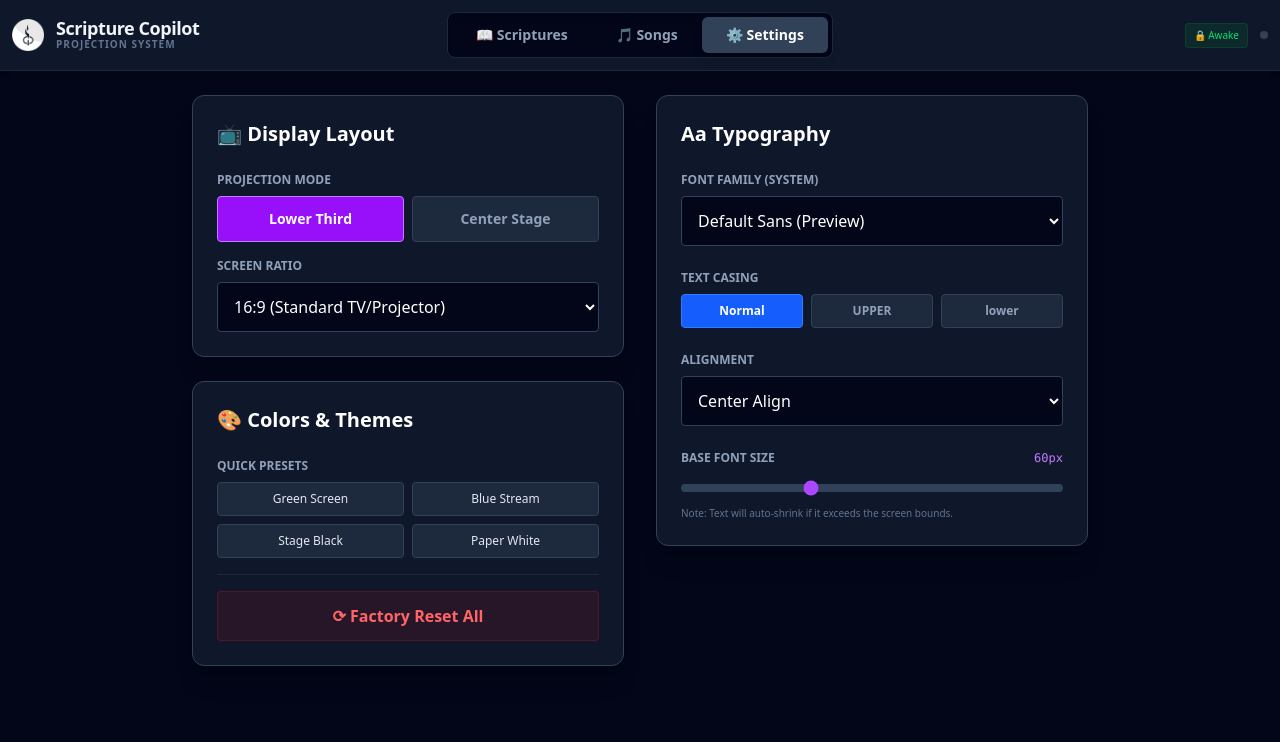
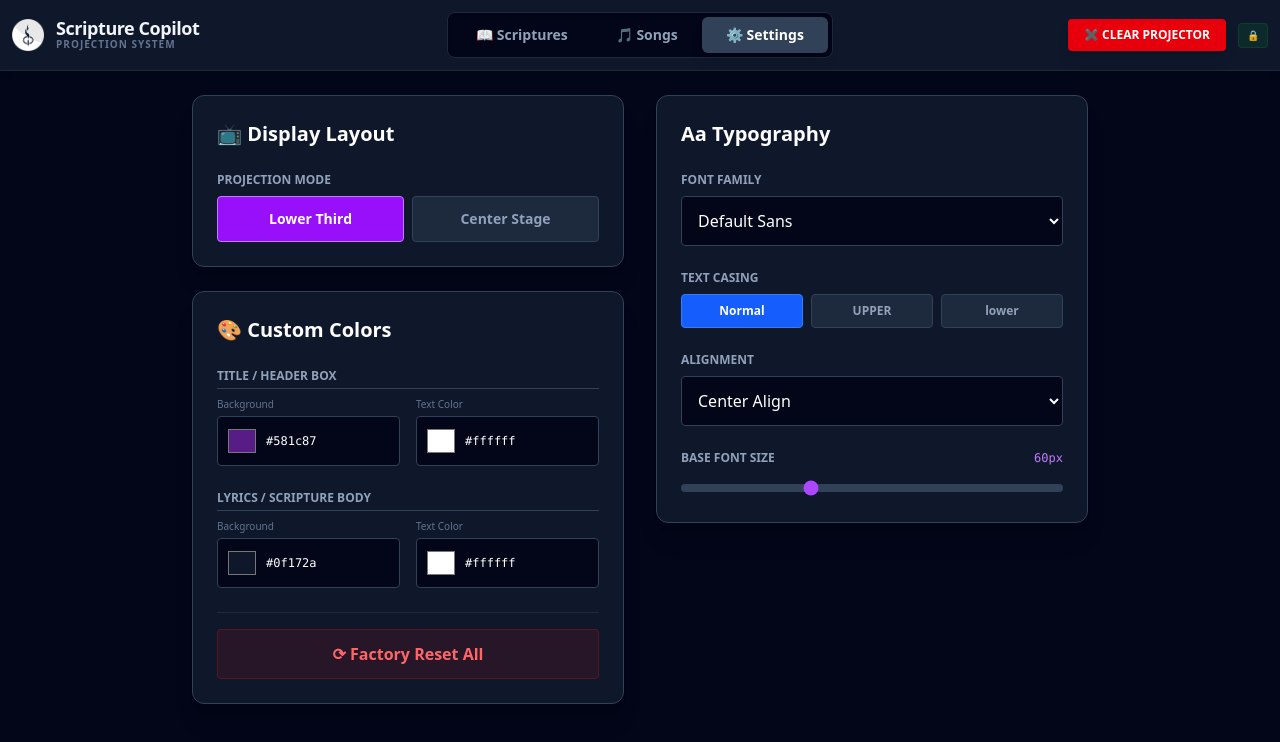
Before and after one commit to asejik/scripture-copilot, a React (Vite) app: page / in a window 1280 px wide. Both pictures are taken after a click on the button "⚙️ Settings". Shown: the top 742 px of the page. Built offline with nearby package versions, Linux system fonts and the light colour scheme.

Commit message:
feat: add granular color settings, global clear button, and hide irrelevant options based on layout

```diff
--- a/src/context/ProjectionContext.jsx
+++ b/src/context/ProjectionContext.jsx
@@ -16,8 +16,23 @@ export const ProjectionProvider = ({ children }) => {
     try { return localStorage.getItem('projection_layout_mode') || 'LOWER_THIRD'; } catch (e) { return 'LOWER_THIRD'; }
   });
 
+  // UPDATED: Theme now has 4 colors (Header vs Body)
   const [theme, setTheme] = useState(() => {
-    try { return JSON.parse(localStorage.getItem('projection_theme')) || { backgroundColor: '#00b140', textColor: '#ffffff' }; } catch (e) { return { backgroundColor: '#00b140', textColor: '#ffffff' }; }
+    try {
+        return JSON.parse(localStorage.getItem('projection_theme')) || {
+            backgroundColor: '#0f172a', // Slate 900
+            textColor: '#ffffff',
+            headerBackgroundColor: '#581c87', // Purple 900
+            headerTextColor: '#ffffff'
+        };
+    } catch (e) {
+        return {
+            backgroundColor: '#0f172a',
+            textColor: '#ffffff',
+            headerBackgroundColor: '#581c87',
+            headerTextColor: '#ffffff'
+        };
+    }
   });
 
   const [textAlign, setTextAlign] = useState(() => {
@@ -28,7 +43,6 @@ export const ProjectionProvider = ({ children }) => {
     try { return localStorage.getItem('projection_aspect_ratio') || '16:9'; } catch (e) { return '16:9'; }
   });
 
-  // --- NEW: TEXT CASE & FONT FAMILY ---
   const [textTransform, setTextTransform] = useState(() => {
     try { return localStorage.getItem('projection_text_transform') || 'none'; } catch (e) { return 'none'; }
   });
@@ -36,7 +50,6 @@ export const ProjectionProvider = ({ children }) => {
   const [fontFamily, setFontFamily] = useState(() => {
     try { return localStorage.getItem('projection_font_family') || 'sans-serif'; } catch (e) { return 'sans-serif'; }
   });
-  // ------------------------------------
 
   const [currentSlideIndex, setCurrentSlideIndex] = useState(0);
   const [slides, setSlides] = useState([]);
@@ -105,7 +118,6 @@ export const ProjectionProvider = ({ children }) => {
         } else if (type === 'UPDATE_STYLE') {
           setFontSize(payload.fontSize);
           localStorage.setItem('projection_font_size', payload.fontSize);
-          // Sync new props
           if(payload.textTransform) { setTextTransform(payload.textTransform); localStorage.setItem('projection_text_transform', payload.textTransform); }
           if(payload.fontFamily) { setFontFamily(payload.fontFamily); localStorage.setItem('projection_font_family', payload.fontFamily); }
         } else if (type === 'UPDATE_LAYOUT') {
@@ -154,9 +166,15 @@ export const ProjectionProvider = ({ children }) => {
   const updateLayoutMode = (m) => { setLayoutMode(m); try { localStorage.setItem('projection_layout_mode', m); } catch(e){} broadcast('UPDATE_LAYOUT', { layoutMode: m }); };
   const updateTextAlign = (a) => { setTextAlign(a); try { localStorage.setItem('projection_text_align', a); } catch(e){} broadcast('UPDATE_ALIGN', { textAlign: a }); };
   const updateAspectRatio = (r) => { setAspectRatio(r); try { localStorage.setItem('projection_aspect_ratio', r); } catch(e){} broadcast('UPDATE_ASPECT', { aspectRatio: r }); };
-  const updateTheme = (k, v) => { const t = { ...theme, [k]: v }; setTheme(t); try { localStorage.setItem('projection_theme', JSON.stringify(t)); } catch(e){} broadcast('UPDATE_THEME', { theme: t }); };
 
-  // Update Style (Font size, family, transform)
+  // Update Theme now handles 4 values
+  const updateTheme = (newThemePartial) => {
+      const t = { ...theme, ...newThemePartial };
+      setTheme(t);
+      try { localStorage.setItem('projection_theme', JSON.stringify(t)); } catch(e){}
+      broadcast('UPDATE_THEME', { theme: t });
+  };
+
   const updateStyle = (newStyle) => {
       if(newStyle.fontSize) { setFontSize(newStyle.fontSize); try { localStorage.setItem('projection_font_size', newStyle.fontSize); } catch(e){} }
       if(newStyle.textTransform) { setTextTransform(newStyle.textTransform); try { localStorage.setItem('projection_text_transform', newStyle.textTransform); } catch(e){} }
@@ -174,7 +192,7 @@ export const ProjectionProvider = ({ children }) => {
     updateLayoutMode('LOWER_THIRD');
     updateTextAlign('center');
     updateAspectRatio('16:9');
-    const defaultTheme = { backgroundColor: '#00b140', textColor: '#ffffff' };
+    const defaultTheme = { backgroundColor: '#0f172a', textColor: '#ffffff', headerBackgroundColor: '#581c87', headerTextColor: '#ffffff' };
     setTheme(defaultTheme); try { localStorage.setItem('projection_theme', JSON.stringify(defaultTheme)); } catch(e){} broadcast('UPDATE_THEME', { theme: defaultTheme });
   };
 
@@ -182,7 +200,7 @@ export const ProjectionProvider = ({ children }) => {
     <ProjectionContext.Provider value={{
         liveScripture, projectScripture, projectSong, clearProjection, nextSlide, prevSlide, currentSlideIndex,
         totalSlides: slides.length, slides, jumpToSlide,
-        fontSize, textTransform, fontFamily, updateStyle, // EXPORT NEW
+        fontSize, textTransform, fontFamily, updateStyle,
         theme, updateTheme,
         layoutMode, updateLayoutMode, textAlign, updateTextAlign,
         aspectRatio, updateAspectRatio, resetSettings
--- a/src/features/audio/AudioMonitor.jsx
+++ b/src/features/audio/AudioMonitor.jsx
@@ -184,7 +184,6 @@ const AudioMonitor = () => {
         <div className="p-4 bg-slate-800 border-t border-slate-700 flex flex-col gap-3 shrink-0">
             <div className="flex gap-3">
                 <button onClick={isListening ? stopListening : startListening} className={`px-4 py-2 rounded-lg font-medium text-white transition-colors cursor-pointer flex-1 ${isListening ? 'bg-red-600 hover:bg-red-500' : 'bg-emerald-600 hover:bg-emerald-500'}`}>{isListening ? 'Stop Mic' : 'Start Mic'}</button>
-                <button onClick={resetTranscript} className="px-4 py-2 bg-slate-700 text-slate-200 rounded-lg hover:bg-slate-600 cursor-pointer">Clear Text</button>
             </div>
             <div className="relative">
                 <form onSubmit={handleManualSearch} className="flex gap-2">
@@ -240,11 +239,6 @@ const AudioMonitor = () => {
                     <button onClick={clearProjection} className="text-xs bg-slate-700 hover:bg-red-600 text-white px-3 py-1 rounded transition-colors cursor-pointer" title="[Esc]">Clear</button>
                 </div>
             </div>
-
-            {/* CLEANED UP: Settings bar removed (Now in Settings Tab) */}
-            <div className="bg-slate-950 p-2 rounded border border-slate-800 text-center">
-                <span className="text-[10px] text-slate-500 italic">Visual settings moved to ⚙️ Settings Tab</span>
-            </div>
         </div>
 
         <div className="flex-1 bg-slate-900 p-4 overflow-y-auto space-y-4">
--- a/src/features/display/OverlayView.jsx
+++ b/src/features/display/OverlayView.jsx
@@ -2,19 +2,16 @@ import React, { useRef, useLayoutEffect, useState, useEffect } from 'react';
 import { useProjection } from '../../context/ProjectionContext';
 
 const OverlayView = () => {
-  // NEW: Import textTransform and fontFamily from context
   const { liveScripture, fontSize, theme, layoutMode, textAlign, aspectRatio, textTransform, fontFamily } = useProjection();
 
   const containerRef = useRef(null);
   const boxRef = useRef(null);
 
-  // ... (Keep existing useLayoutEffect logic exactly the same) ...
   useLayoutEffect(() => {
     if (!containerRef.current || !boxRef.current) return;
-
     const content = containerRef.current;
 
-    content.style.fontSize = `${fontSize}px`; // Reset first
+    content.style.fontSize = `${fontSize}px`;
 
     let currentSize = fontSize;
     let iterations = 0;
@@ -28,13 +25,12 @@ const OverlayView = () => {
       content.style.fontSize = `${currentSize}px`;
       iterations++;
     }
-  }, [liveScripture, fontSize, layoutMode, aspectRatio, textAlign, textTransform, fontFamily]); // Add new deps
+  }, [liveScripture, fontSize, layoutMode, aspectRatio, textAlign, textTransform, fontFamily]);
 
   const isLowerThird = layoutMode === 'LOWER_THIRD';
   const isUltraWide = aspectRatio === '12:5';
   const hasSecondary = !!liveScripture?.secondaryText;
 
-  // ... (Keep styles wrapperStyle and bodyStyle exactly the same) ...
   const wrapperStyle = isLowerThird
     ? { position: 'absolute', bottom: '40px', left: '50%', transform: 'translateX(-50%)', width: '90%', height: '280px', display: 'flex', flexDirection: 'column', justifyContent: 'flex-end', zIndex: 50 }
     : { position: 'absolute', top: '50%', left: '50%', transform: 'translate(-50%, -50%)', width: isUltraWide ? '95%' : '85%', height: isUltraWide ? '60%' : '80%', display: 'flex', flexDirection: 'column', justifyContent: 'flex-start', zIndex: 50 };
@@ -44,30 +40,46 @@ const OverlayView = () => {
     : { height: '100%', width: '100%', display: 'flex', alignItems: 'flex-start', justifyContent: 'center', padding: isUltraWide ? '40px 60px' : '60px 40px', textAlign: 'center', overflow: 'hidden' };
 
   return (
-    <div className="min-h-screen w-full relative overflow-hidden transition-colors duration-300" style={{ backgroundColor: theme.backgroundColor }}>
+    <div className="min-h-screen w-full relative overflow-hidden transition-colors duration-300" style={{ backgroundColor: 'black' }}>
       {!liveScripture ? (
-        <div className="absolute top-0 left-0 p-4 text-white/50 font-mono text-sm">● Projector Ready ({layoutMode} - {aspectRatio}). Waiting for input...</div>
+        <div className="absolute top-0 left-0 p-4 text-white/50 font-mono text-sm">● Projector Ready ({layoutMode}). Waiting for input...</div>
       ) : (
         <div style={wrapperStyle} className="animate-in zoom-in-95 fade-in duration-300">
-          <div className={`bg-purple-900 text-white px-6 py-2 inline-block rounded-t-xl font-bold text-2xl shadow-lg border-t border-l border-r border-purple-400 relative z-20 ${!isLowerThird && "mx-auto"}`}>
+
+          {/* HEADER TAB - Uses Custom Header Colors */}
+          <div
+            style={{
+                backgroundColor: theme.headerBackgroundColor || '#581c87',
+                color: theme.headerTextColor || '#ffffff',
+                borderColor: theme.headerBackgroundColor
+            }}
+            className={`px-6 py-2 inline-block rounded-t-xl font-bold text-2xl shadow-lg border-t border-l border-r relative z-20 ${!isLowerThird && "mx-auto"}`}
+          >
             {liveScripture.reference}
           </div>
 
-          <div ref={boxRef} className={`bg-slate-900/95 shadow-2xl border border-slate-700 w-full relative z-10 ${isLowerThird ? "rounded-tr-xl rounded-tl-xl rounded-bl-xl rounded-br-xl" : "rounded-xl"}`} style={bodyStyle}>
+          {/* MAIN BOX - Uses Custom Body Colors */}
+          <div
+            ref={boxRef}
+            style={{
+                ...bodyStyle,
+                backgroundColor: theme.backgroundColor || '#0f172a',
+                borderColor: '#334155'
+            }}
+            className={`shadow-2xl border w-full relative z-10 ${isLowerThird ? "rounded-tr-xl rounded-tl-xl rounded-bl-xl rounded-br-xl" : "rounded-xl"}`}
+          >
             <div
                 ref={containerRef}
                 style={{
-                    color: theme.textColor,
+                    color: theme.textColor || '#ffffff',
                     width: '100%',
                     height: '100%',
                     overflow: 'hidden',
                     wordWrap: 'break-word',
                     whiteSpace: 'pre-wrap',
                     margin: 0,
-                    // --- NEW STYLES APPLIED HERE ---
                     textTransform: textTransform,
                     fontFamily: fontFamily,
-                    // -------------------------------
                     display: hasSecondary ? 'grid' : 'flex',
                     flexDirection: 'column',
                     justifyContent: isLowerThird ? 'center' : 'flex-start',
--- a/src/features/settings/SettingsDashboard.jsx
+++ b/src/features/settings/SettingsDashboard.jsx
@@ -15,31 +15,19 @@ const SYSTEM_FONTS = [
   { name: 'Impact', value: 'Impact, sans-serif' },
 ];
 
-const THEMES = {
-  'Green Screen': { backgroundColor: '#00b140', textColor: '#ffffff' },
-  'Blue Stream': { backgroundColor: '#0047b1', textColor: '#ffffff' },
-  'Stage Black': { backgroundColor: '#000000', textColor: '#ffffff' },
-  'Paper White': { backgroundColor: '#ffffff', textColor: '#000000' },
-};
-
 const SettingsDashboard = () => {
   const {
     fontSize, updateStyle, textTransform, fontFamily,
     layoutMode, updateLayoutMode,
     textAlign, updateTextAlign,
     aspectRatio, updateAspectRatio,
-    updateTheme, resetSettings
+    theme, updateTheme, resetSettings
   } = useProjection();
-
-  const applyPreset = (presetName) => {
-    const p = THEMES[presetName];
-    if (p) { updateTheme('backgroundColor', p.backgroundColor); updateTheme('textColor', p.textColor); }
-  };
 
   return (
     <div className="grid grid-cols-1 md:grid-cols-2 gap-8 max-w-4xl mx-auto">
 
-      {/* --- COLUMN 1: LAYOUT & DISPLAY --- */}
+      {/* --- COLUMN 1: LAYOUT & COLORS --- */}
       <div className="space-y-6">
         <div className="bg-slate-900 border border-slate-700 rounded-xl p-6 shadow-xl">
           <h2 className="text-xl font-bold text-white mb-6 flex items-center gap-2">📺 Display Layout</h2>
@@ -63,28 +51,63 @@ const SettingsDashboard = () => {
               </div>
             </div>
 
-            <div>
+            {/* HIDE Screen Ratio if Lower Third is selected */}
+            {layoutMode !== 'LOWER_THIRD' && (
+                <div className="animate-in fade-in slide-in-from-top-2">
                 <label className="block text-xs font-bold text-slate-400 uppercase mb-2">Screen Ratio</label>
                 <select value={aspectRatio} onChange={(e) => updateAspectRatio(e.target.value)} className="w-full bg-slate-950 border border-slate-700 rounded p-3 text-white focus:border-purple-500 outline-none">
                     <option value="16:9">16:9 (Standard TV/Projector)</option>
                     <option value="12:5">12:5 (Ultra-Wide LED Wall)</option>
                 </select>
                 </div>
+            )}
           </div>
         </div>
 
         <div className="bg-slate-900 border border-slate-700 rounded-xl p-6 shadow-xl">
-          <h2 className="text-xl font-bold text-white mb-6 flex items-center gap-2">🎨 Colors & Themes</h2>
+          <h2 className="text-xl font-bold text-white mb-6 flex items-center gap-2">🎨 Custom Colors</h2>
 
-          <div className="space-y-4">
+          <div className="space-y-6">
+
+            {/* Header Colors */}
             <div>
-                <label className="block text-xs font-bold text-slate-400 uppercase mb-2">Quick Presets</label>
-                <div className="grid grid-cols-2 gap-2">
-                    {Object.keys(THEMES).map(t => (
-                        <button key={t} onClick={() => applyPreset(t)} className="bg-slate-800 hover:bg-slate-700 text-slate-200 text-xs py-2 px-3 rounded border border-slate-700 transition-colors">
-                            {t}
-                        </button>
-                    ))}
+                <label className="block text-xs font-bold text-slate-400 uppercase mb-2 border-b border-slate-700 pb-1">Title / Header Box</label>
+                <div className="grid grid-cols-2 gap-4">
+                    <div>
+                        <span className="text-[10px] text-slate-500 mb-1 block">Background</span>
+                        <div className="flex items-center gap-2 bg-slate-950 p-2 rounded border border-slate-700">
+                            <input type="color" value={theme.headerBackgroundColor || '#581c87'} onChange={(e) => updateTheme({ headerBackgroundColor: e.target.value })} className="w-8 h-8 rounded cursor-pointer border-none bg-transparent" />
+                            <span className="text-xs font-mono">{theme.headerBackgroundColor}</span>
+                        </div>
+                    </div>
+                    <div>
+                        <span className="text-[10px] text-slate-500 mb-1 block">Text Color</span>
+                        <div className="flex items-center gap-2 bg-slate-950 p-2 rounded border border-slate-700">
+                            <input type="color" value={theme.headerTextColor || '#ffffff'} onChange={(e) => updateTheme({ headerTextColor: e.target.value })} className="w-8 h-8 rounded cursor-pointer border-none bg-transparent" />
+                            <span className="text-xs font-mono">{theme.headerTextColor}</span>
+                        </div>
+                    </div>
+                </div>
+            </div>
+
+            {/* Body Colors */}
+            <div>
+                <label className="block text-xs font-bold text-slate-400 uppercase mb-2 border-b border-slate-700 pb-1">Lyrics / Scripture Body</label>
+                <div className="grid grid-cols-2 gap-4">
+                    <div>
+                        <span className="text-[10px] text-slate-500 mb-1 block">Background</span>
+                        <div className="flex items-center gap-2 bg-slate-950 p-2 rounded border border-slate-700">
+                            <input type="color" value={theme.backgroundColor || '#0f172a'} onChange={(e) => updateTheme({ backgroundColor: e.target.value })} className="w-8 h-8 rounded cursor-pointer border-none bg-transparent" />
+                            <span className="text-xs font-mono">{theme.backgroundColor}</span>
+                        </div>
+                    </div>
+                    <div>
+                        <span className="text-[10px] text-slate-500 mb-1 block">Text Color</span>
+                        <div className="flex items-center gap-2 bg-slate-950 p-2 rounded border border-slate-700">
+                            <input type="color" value={theme.textColor || '#ffffff'} onChange={(e) => updateTheme({ textColor: e.target.value })} className="w-8 h-8 rounded cursor-pointer border-none bg-transparent" />
+                            <span className="text-xs font-mono">{theme.textColor}</span>
+                        </div>
+                    </div>
                 </div>
             </div>
 
@@ -97,26 +120,19 @@ const SettingsDashboard = () => {
         </div>
       </div>
 
-      {/* --- COLUMN 2: TYPOGRAPHY --- */}
+      {/* --- COLUMN 2: TYPOGRAPHY (Unchanged, just kept for context) --- */}
       <div className="space-y-6">
         <div className="bg-slate-900 border border-slate-700 rounded-xl p-6 shadow-xl">
           <h2 className="text-xl font-bold text-white mb-6 flex items-center gap-2">Aa Typography</h2>
 
           <div className="space-y-6">
-
-            {/* Font Family */}
             <div>
-              <label className="block text-xs font-bold text-slate-400 uppercase mb-2">Font Family (System)</label>
+              <label className="block text-xs font-bold text-slate-400 uppercase mb-2">Font Family</label>
               <select value={fontFamily} onChange={(e) => updateStyle({ fontFamily: e.target.value })} className="w-full bg-slate-950 border border-slate-700 rounded p-3 text-white focus:border-purple-500 outline-none font-sans">
-                {SYSTEM_FONTS.map(font => (
-                    <option key={font.value} value={font.value} style={{ fontFamily: font.value }}>
-                        {font.name} (Preview)
-                    </option>
-                ))}
+                {SYSTEM_FONTS.map(font => ( <option key={font.value} value={font.value} style={{ fontFamily: font.value }}>{font.name}</option> ))}
               </select>
             </div>
 
-            {/* Text Case */}
             <div>
               <label className="block text-xs font-bold text-slate-400 uppercase mb-2">Text Casing</label>
               <div className="grid grid-cols-3 gap-2">
@@ -126,7 +142,6 @@ const SettingsDashboard = () => {
               </div>
             </div>
 
-            {/* Text Align */}
             <div>
               <label className="block text-xs font-bold text-slate-400 uppercase mb-2">Alignment</label>
               <select value={textAlign} onChange={(e) => updateTextAlign(e.target.value)} className="w-full bg-slate-950 border border-slate-700 rounded p-3 text-white focus:border-purple-500 outline-none">
@@ -137,21 +152,13 @@ const SettingsDashboard = () => {
               </select>
             </div>
 
-            {/* Font Size */}
             <div>
                <div className="flex justify-between items-end mb-2">
                     <label className="block text-xs font-bold text-slate-400 uppercase">Base Font Size</label>
                     <span className="text-xs font-mono text-purple-400">{fontSize}px</span>
                </div>
-               <input
-                 type="range" min="30" max="120" step="2"
-                 value={fontSize}
-                 onChange={(e) => updateStyle({ fontSize: parseInt(e.target.value) })}
-                 className="w-full h-2 bg-slate-700 rounded-lg appearance-none cursor-pointer accent-purple-500"
-               />
-               <p className="text-[10px] text-slate-500 mt-2">Note: Text will auto-shrink if it exceeds the screen bounds.</p>
+               <input type="range" min="30" max="120" step="2" value={fontSize} onChange={(e) => updateStyle({ fontSize: parseInt(e.target.value) })} className="w-full h-2 bg-slate-700 rounded-lg appearance-none cursor-pointer accent-purple-500" />
             </div>
-
           </div>
         </div>
       </div>
--- a/src/features/songs/SongDashboard.jsx
+++ b/src/features/songs/SongDashboard.jsx
@@ -119,7 +119,6 @@ const SongDashboard = () => {
                         <p className="text-xs text-slate-400">{activeSong.author}</p>
                     </div>
                     <div className="flex gap-2">
-                        <button onClick={clearProjection} className="text-xs bg-red-600 hover:bg-red-500 text-white px-3 py-1 rounded transition-colors cursor-pointer font-bold">CLEAR SCREEN</button>
                         <div className="w-px h-6 bg-slate-600 mx-1"></div>
                         <button onClick={() => deleteSong(activeSong.id)} className="text-xs bg-red-900/30 hover:bg-red-900 text-red-400 hover:text-white px-3 py-1 rounded transition-colors cursor-pointer">Delete</button>
                         <button onClick={() => handleEdit(activeSong)} className="text-xs bg-slate-700 hover:bg-slate-600 text-slate-300 px-3 py-1 rounded transition-colors cursor-pointer">✎ Edit</button>
--- a/src/layout/MainLayout.jsx
+++ b/src/layout/MainLayout.jsx
@@ -1,10 +1,12 @@
 import React, { useState, useEffect } from 'react';
+import { useProjection } from '../context/ProjectionContext'; // Import context
 import AudioMonitor from '../features/audio/AudioMonitor';
 import SongDashboard from '../features/songs/SongDashboard';
-import SettingsDashboard from '../features/settings/SettingsDashboard'; // NEW IMPORT
+import SettingsDashboard from '../features/settings/SettingsDashboard';
 
 const MainLayout = () => {
-  const [activeTab, setActiveTab] = useState('scripture'); // 'scripture' | 'songs' | 'settings'
+  const { clearProjection } = useProjection(); // Get clear function
+  const [activeTab, setActiveTab] = useState('scripture');
   const [isWakeLockActive, setIsWakeLockActive] = useState(false);
 
   useEffect(() => {
@@ -39,7 +41,7 @@ const MainLayout = () => {
             <button
               onClick={() => setActiveTab('scripture')}
               className={`px-6 py-2 rounded-md text-sm font-bold transition-all duration-200 flex items-center gap-2
-                ${activeTab === 'scripture' ? 'bg-purple-600 text-white shadow-lg' : 'text-slate-400 hover:text-slate-200 hover:bg-slate-900'}
+                ${activeTab === 'scripture' ? 'bg-purple-600 text-white shadow-lg scale-105' : 'text-slate-400 hover:text-slate-200 hover:bg-slate-900'}
               `}
             >
               📖 Scriptures
@@ -47,7 +49,7 @@ const MainLayout = () => {
             <button
               onClick={() => setActiveTab('songs')}
               className={`px-6 py-2 rounded-md text-sm font-bold transition-all duration-200 flex items-center gap-2
-                ${activeTab === 'songs' ? 'bg-blue-600 text-white shadow-lg' : 'text-slate-400 hover:text-slate-200 hover:bg-slate-900'}
+                ${activeTab === 'songs' ? 'bg-blue-600 text-white shadow-lg scale-105' : 'text-slate-400 hover:text-slate-200 hover:bg-slate-900'}
               `}
             >
               🎵 Songs
@@ -62,14 +64,21 @@ const MainLayout = () => {
             </button>
           </div>
 
-          {/* STATUS AREA */}
+          {/* STATUS AREA & GLOBAL CLEAR */}
           <div className="w-1/4 flex justify-end items-center gap-3">
+             {/* GLOBAL CLEAR BUTTON */}
+             <button
+                onClick={clearProjection}
+                className="bg-red-600 hover:bg-red-500 text-white text-xs font-bold px-4 py-2 rounded shadow-lg transition-transform active:scale-95 animate-in fade-in"
+             >
+                ✖ CLEAR PROJECTOR
+             </button>
+
              {isWakeLockActive && (
                 <span className="flex items-center gap-1 text-[10px] bg-green-900/30 text-green-400 px-2 py-1 rounded border border-green-900/50">
-                  🔒 Awake
+                  🔒
                 </span>
              )}
-             <div className="h-2 w-2 rounded-full bg-slate-700" title="System Ready"></div>
           </div>
         </div>
       </header>
```
Lines whose indentation alone changed are shown as unchanged.
